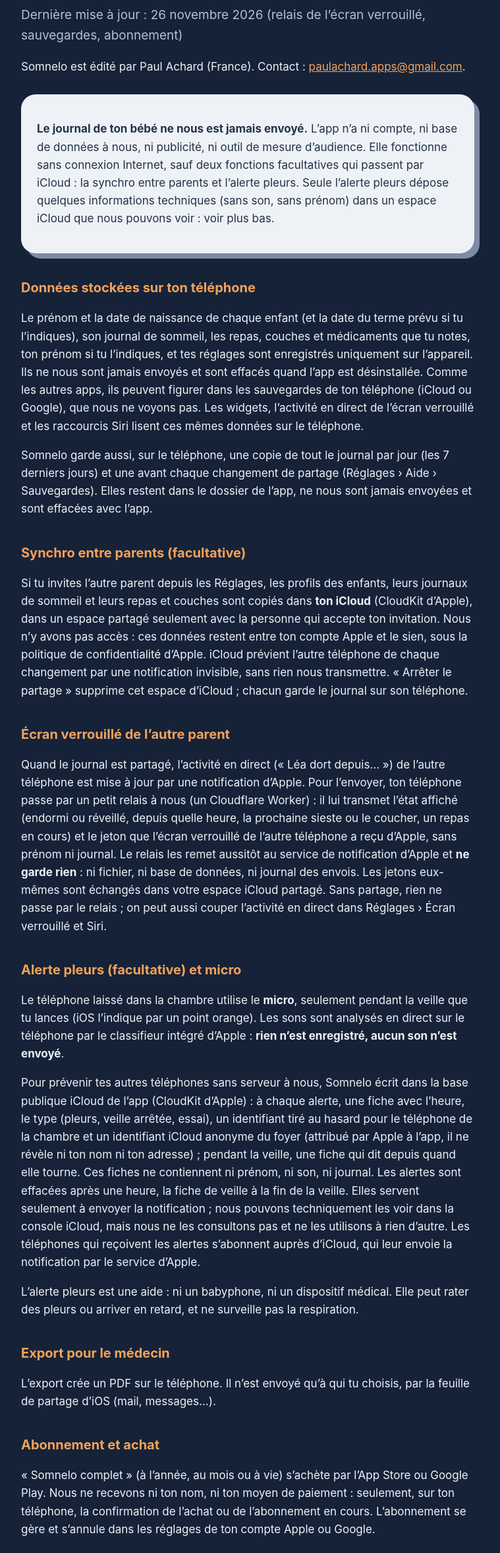
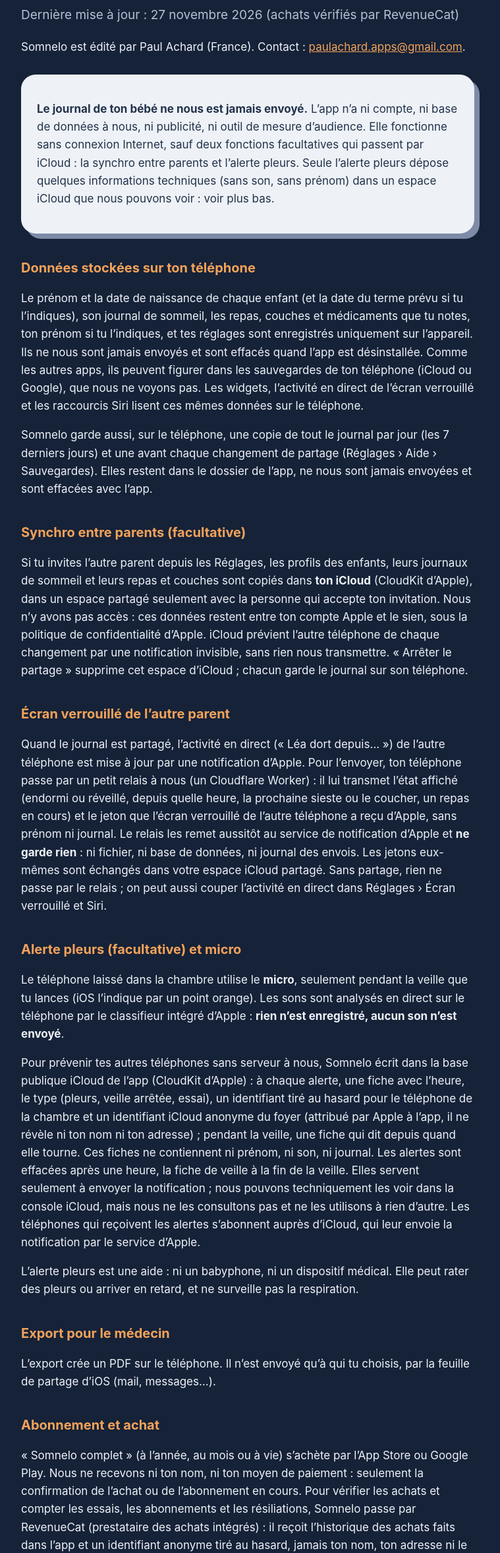
Before and after one commit to paul-achard/paul-achard.github.io, a plain HTML site: page somnelo/confidentialite.html in a window 1280 px wide. Shown: the part 215-2569 px from the top of the page at 66% size, without its empty margins (264-1023 px from the left). Drawn offline with Linux system fonts and the light colour scheme.

Commit message:
Somnelo : achats vérifiés par RevenueCat dans la confidentialité (#14)
* Somnelo : confidentialité et assistance à jour (alerte pleurs, micro, repas, export)

Co-Authored-By: Claude Opus 5.5 <noreply@anthropic.com>
Claude-Session: https://claude.ai/code/session_01UzVbQHWf33WAe28pqrGfYM

* Somnelo : alertes pleurs dans l’iCloud du journal, seule la veille reste dans la base publique

Co-Authored-By: Claude Opus 5.5 <noreply@anthropic.com>
Claude-Session: https://claude.ai/code/session_01UzVbQHWf33WAe28pqrGfYM

* Somnelo : l’alerte pleurs repasse par la base publique (défait #11)

Co-Authored-By: Claude Opus 5.5 <noreply@anthropic.com>
Claude-Session: https://claude.ai/code/session_01UzVbQHWf33WAe28pqrGfYM

* Somnelo : relais de l’écran verrouillé, sauvegardes, abonnement

Co-Authored-By: Claude Opus 5.5 <noreply@anthropic.com>
Claude-Session: https://claude.ai/code/session_01UzVbQHWf33WAe28pqrGfYM

* Somnelo : achats vérifiés par RevenueCat dans la confidentialité

Co-Authored-By: Claude Opus 5.5 <noreply@anthropic.com>
Claude-Session: https://claude.ai/code/session_01UzVbQHWf33WAe28pqrGfYM

---------

Co-authored-by: Claude <noreply@anthropic.com>

```diff
--- a/somnelo/confidentialite.html
+++ b/somnelo/confidentialite.html
@@ -4,7 +4,7 @@
 <body><main>
 <span class="pill">SOMNELO</span>
 <h1>Politique de <span>confidentialité</span></h1>
-<p class="lead">Dernière mise à jour : 26 novembre 2026 (relais de l’écran verrouillé, sauvegardes, abonnement)</p>
+<p class="lead">Dernière mise à jour : 27 novembre 2026 (achats vérifiés par RevenueCat)</p>
 <p>Somnelo est édité par Paul Achard (France). Contact : <a href="mailto:paulachard.apps@gmail.com">paulachard.apps@gmail.com</a>.</p>
 <div class="card"><p><strong>Le journal de ton bébé ne nous est jamais envoyé.</strong> L’app n’a ni compte, ni base de données à nous, ni publicité, ni outil de mesure d’audience. Elle fonctionne sans connexion Internet, sauf deux fonctions facultatives qui passent par iCloud : la synchro entre parents et l’alerte pleurs. Seule l’alerte pleurs dépose quelques informations techniques (sans son, sans prénom) dans un espace iCloud que nous pouvons voir : voir plus bas.</p></div>
 <h2>Données stockées sur ton téléphone</h2>
@@ -21,7 +21,7 @@
 <h2>Export pour le médecin</h2>
 <p>L’export crée un PDF sur le téléphone. Il n’est envoyé qu’à qui tu choisis, par la feuille de partage d’iOS (mail, messages…).</p>
 <h2>Abonnement et achat</h2>
-<p>« Somnelo complet » (à l’année, au mois ou à vie) s’achète par l’App Store ou Google Play. Nous ne recevons ni ton nom, ni ton moyen de paiement : seulement, sur ton téléphone, la confirmation de l’achat ou de l’abonnement en cours. L’abonnement se gère et s’annule dans les réglages de ton compte Apple ou Google.</p>
+<p>« Somnelo complet » (à l’année, au mois ou à vie) s’achète par l’App Store ou Google Play. Nous ne recevons ni ton nom, ni ton moyen de paiement : seulement la confirmation de l’achat ou de l’abonnement en cours. Pour vérifier les achats et compter les essais, les abonnements et les résiliations, Somnelo passe par RevenueCat (prestataire des achats intégrés) : il reçoit l’historique des achats faits dans l’app et un identifiant anonyme tiré au hasard, jamais ton nom, ton adresse ni le journal de ton bébé. Rien n’est utilisé pour de la publicité ni partagé pour te suivre. L’abonnement se gère et s’annule dans les réglages de ton compte Apple ou Google.</p>
 <h2>Rappels, sons et avis</h2>
 <p>Les rappels de sieste sont des notifications programmées sur le téléphone lui-même. Les sons pour endormir sont générés par le téléphone, sans rien télécharger. La demande d’avis passe par la fenêtre de l’App Store ; « Envoyer une suggestion » ouvre ton app de mail.</p>
 <h2>Santé</h2>
```
